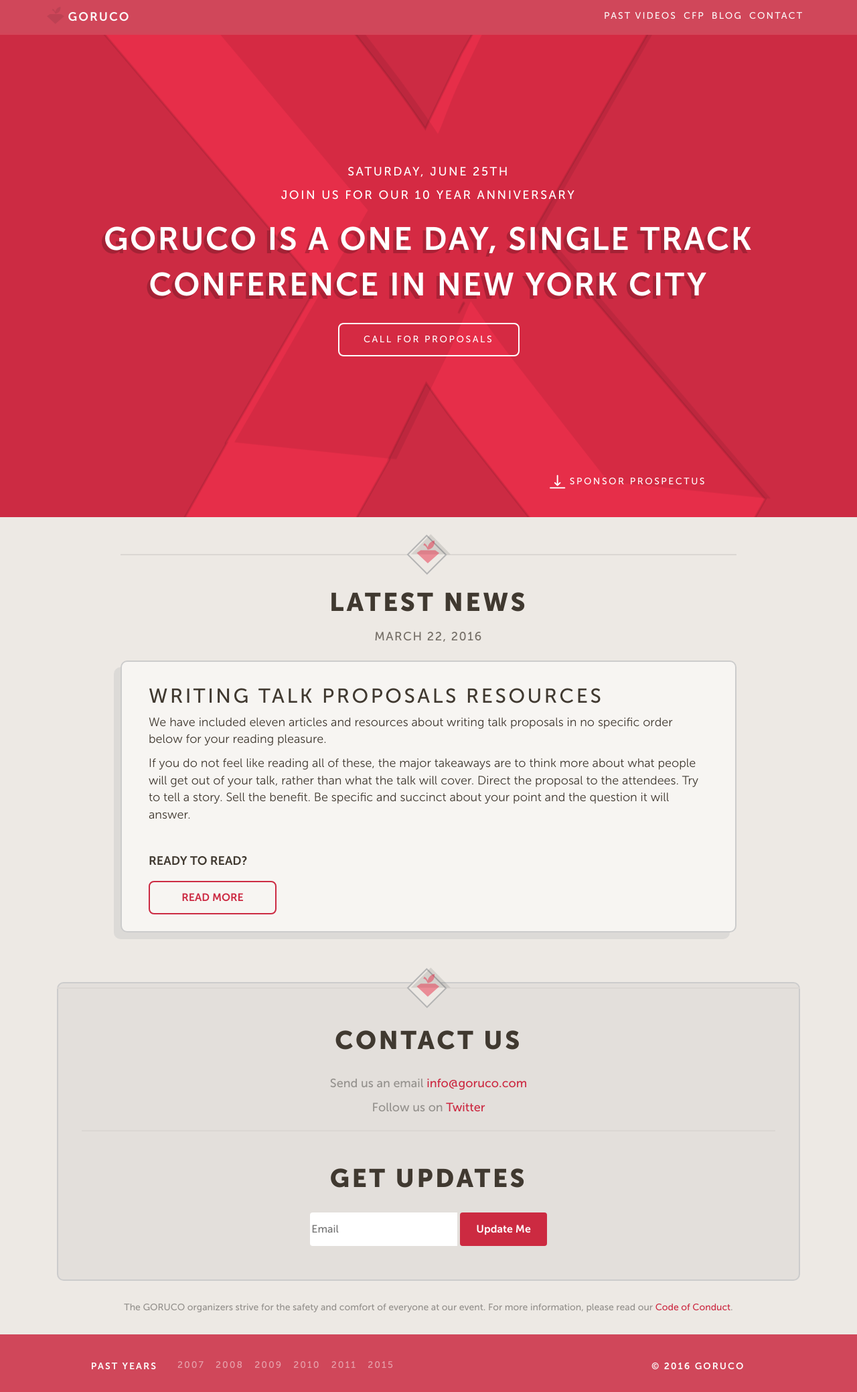
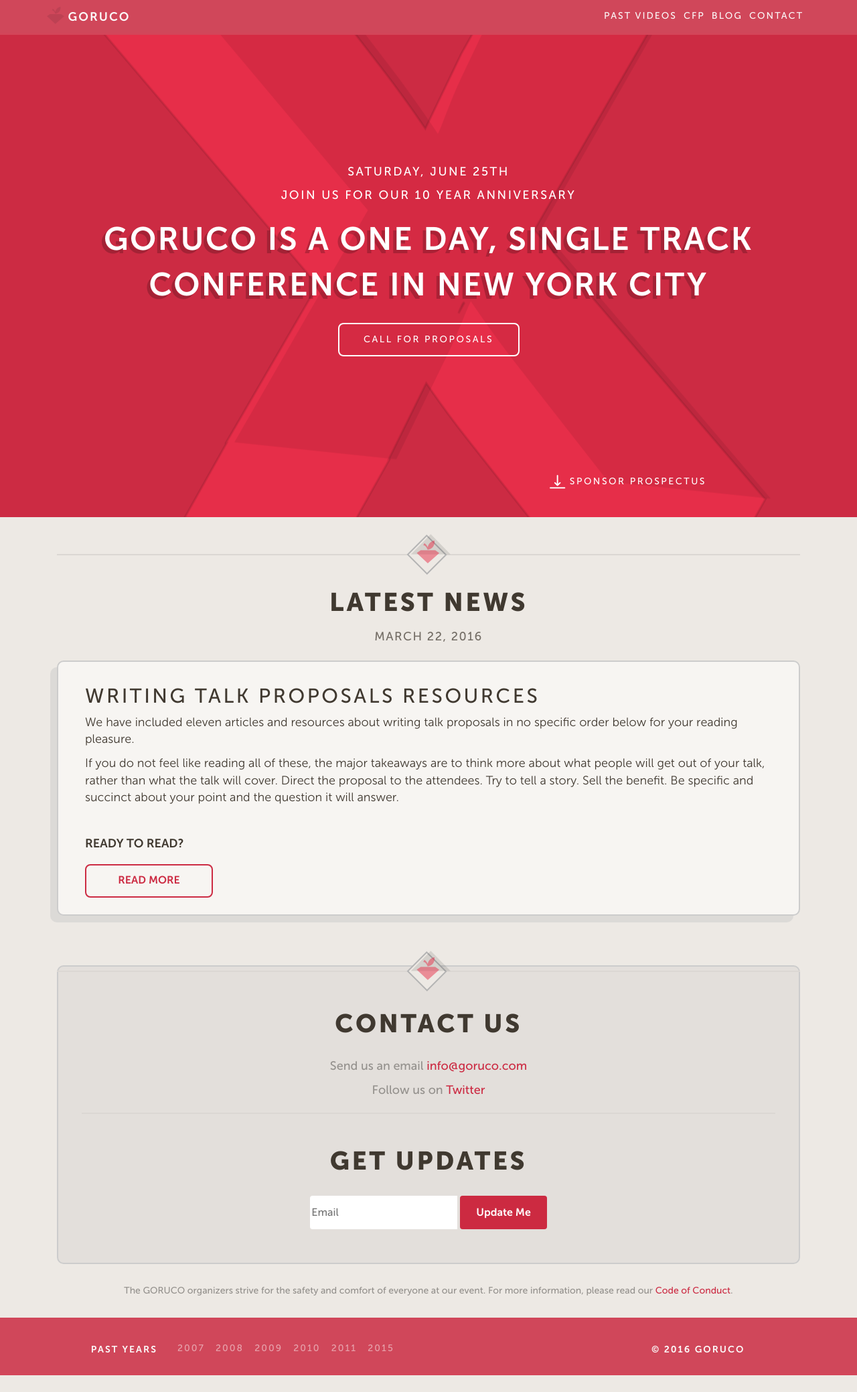
Before and after one commit to goruco/goruco2016, a Jekyll site: the page built from index.html, in a window 1280 px wide. Shown: the whole page at 67% size. Built offline with Jekyll 4.4.1, drawn with Linux system fonts in a browser that asks for light colours; after the commit the page ends 2053 px from its top, so only the background shows below that.

Commit message:
Changing news size to 12

```diff
--- a/index.html
+++ b/index.html
@@ -27,7 +27,7 @@
 </div>
 
 <div class='container'>
-  <div class='col-xs-10 col-xs-offset-1'>
+  <div class='col-xs-12'>
     <div class='news'>
       <div class='divider'>
         <hr />
```
